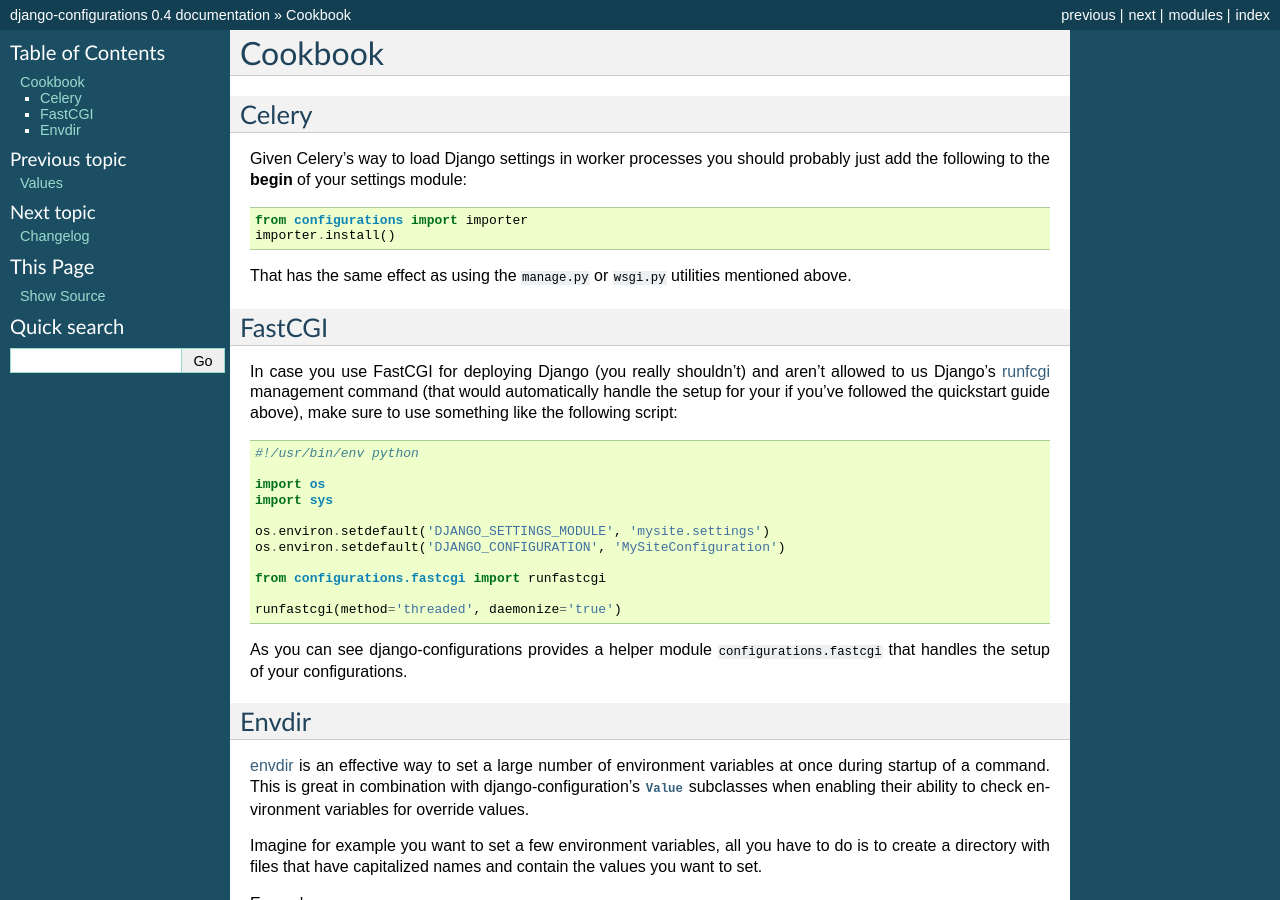
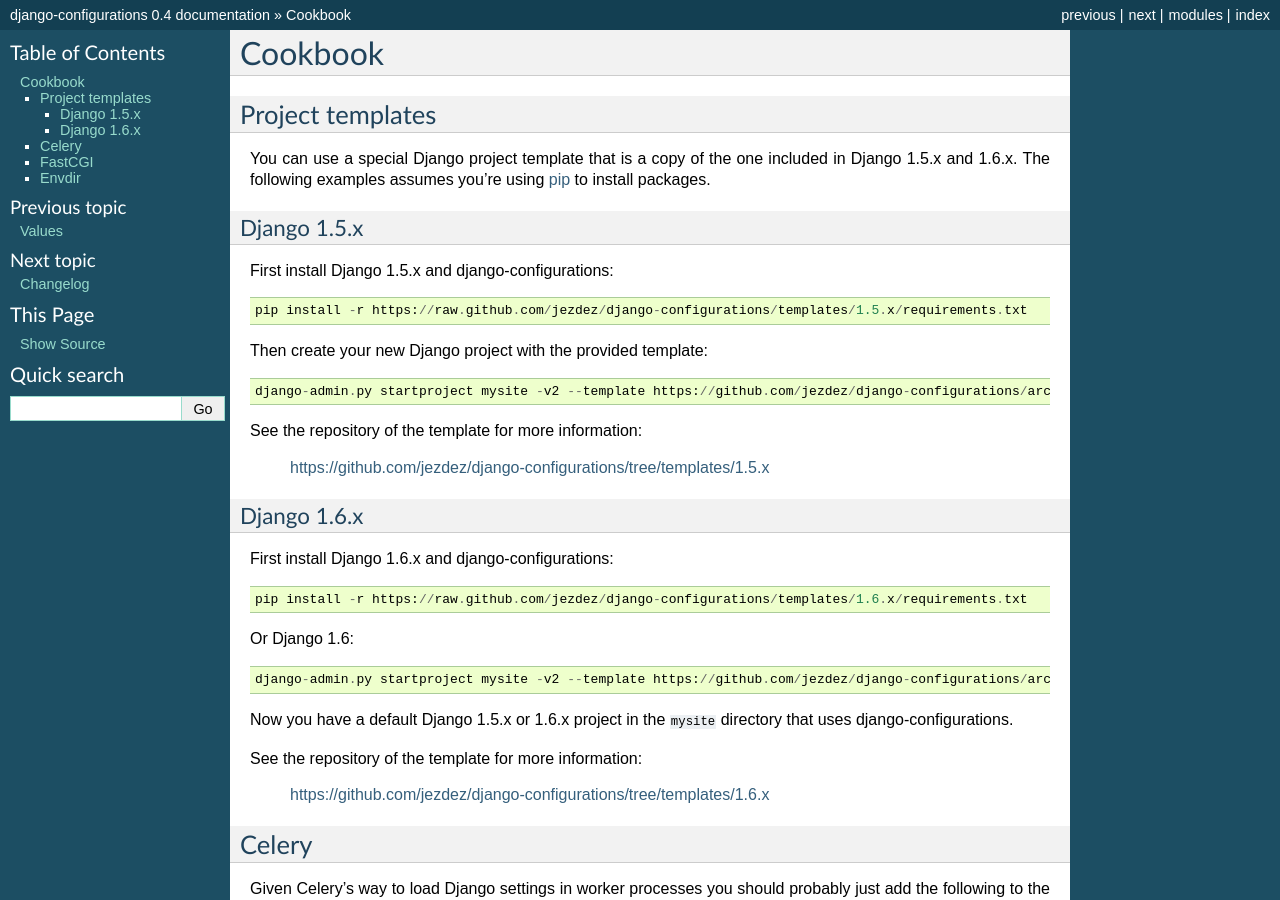
Before and after one commit to jazzband/django-configurations, a Sphinx documentation site: the page built from docs/cookbook.rst, in a window 1280 px wide and 900 px high. Built offline with Sphinx 7.4.7, drawn with Linux system fonts in a browser that asks for light colours.

Commit message:
Moved project templates into cookbooks.

```diff
--- a/docs/cookbook.rst
+++ b/docs/cookbook.rst
@@ -1,5 +1,49 @@
 Cookbook
 ========
+
+.. _project-templates:
+
+Project templates
+-----------------
+
+You can use a special Django project template that is a copy of the one
+included in Django 1.5.x and 1.6.x. The following examples assumes you're
+using pip_ to install packages.
+
+Django 1.5.x
+^^^^^^^^^^^^
+
+First install Django 1.5.x and django-configurations::
+
+    pip install -r https://raw.github.com/jezdez/django-configurations/templates/1.5.x/requirements.txt
+
+Then create your new Django project with the provided template::
+
+    django-admin.py startproject mysite -v2 --template https://github.com/jezdez/django-configurations/archive/templates/1.5.x.zip
+
+See the repository of the template for more information:
+
+    https://github.com/jezdez/django-configurations/tree/templates/1.5.x
+
+Django 1.6.x
+^^^^^^^^^^^^
+
+First install Django 1.6.x and django-configurations::
+
+    pip install -r https://raw.github.com/jezdez/django-configurations/templates/1.6.x/requirements.txt
+
+Or Django 1.6::
+
+    django-admin.py startproject mysite -v2 --template https://github.com/jezdez/django-configurations/archive/templates/1.6.x.zip
+
+Now you have a default Django 1.5.x or 1.6.x project in the ``mysite``
+directory that uses django-configurations.
+
+See the repository of the template for more information:
+
+    https://github.com/jezdez/django-configurations/tree/templates/1.6.x
+
+.. _pip: http://pip-installer.org/
 
 Celery
 ------
```
Also changed, not shown: README.rst (+0 -24 lines), docs/index.rst (+7 -0 lines).
